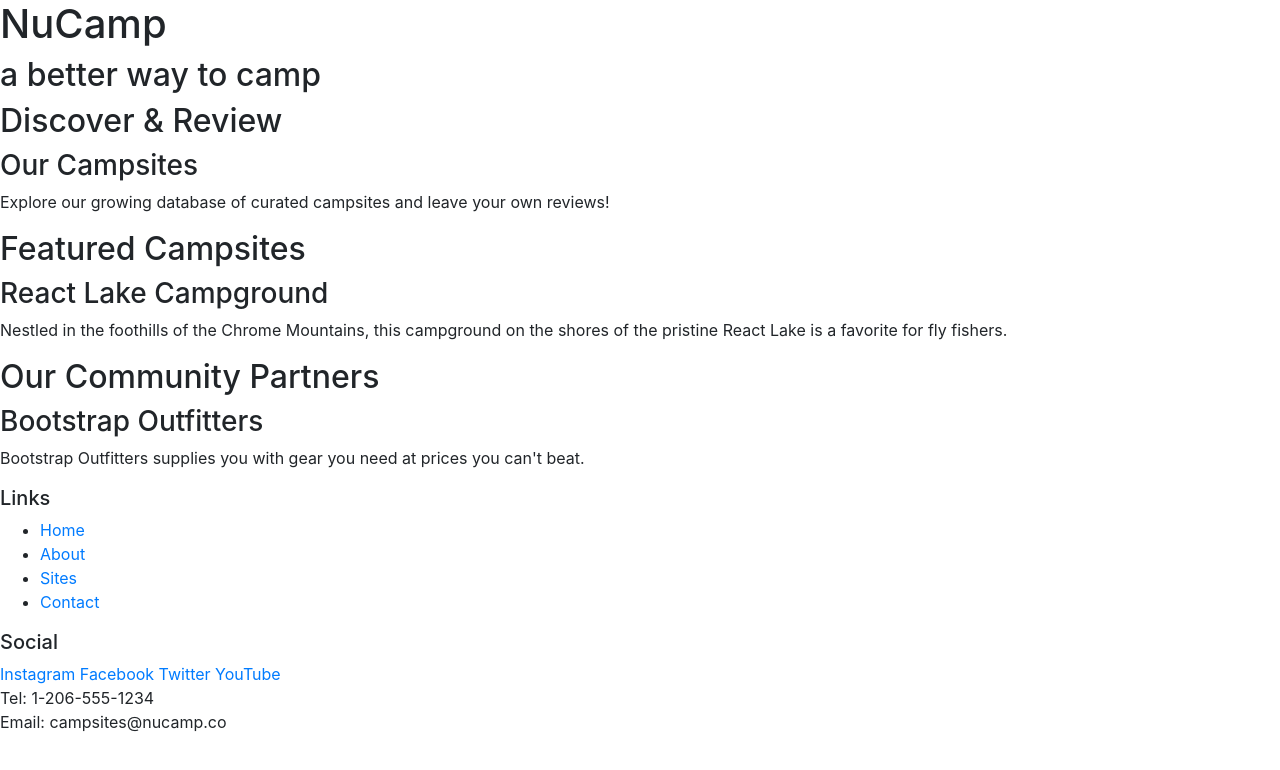
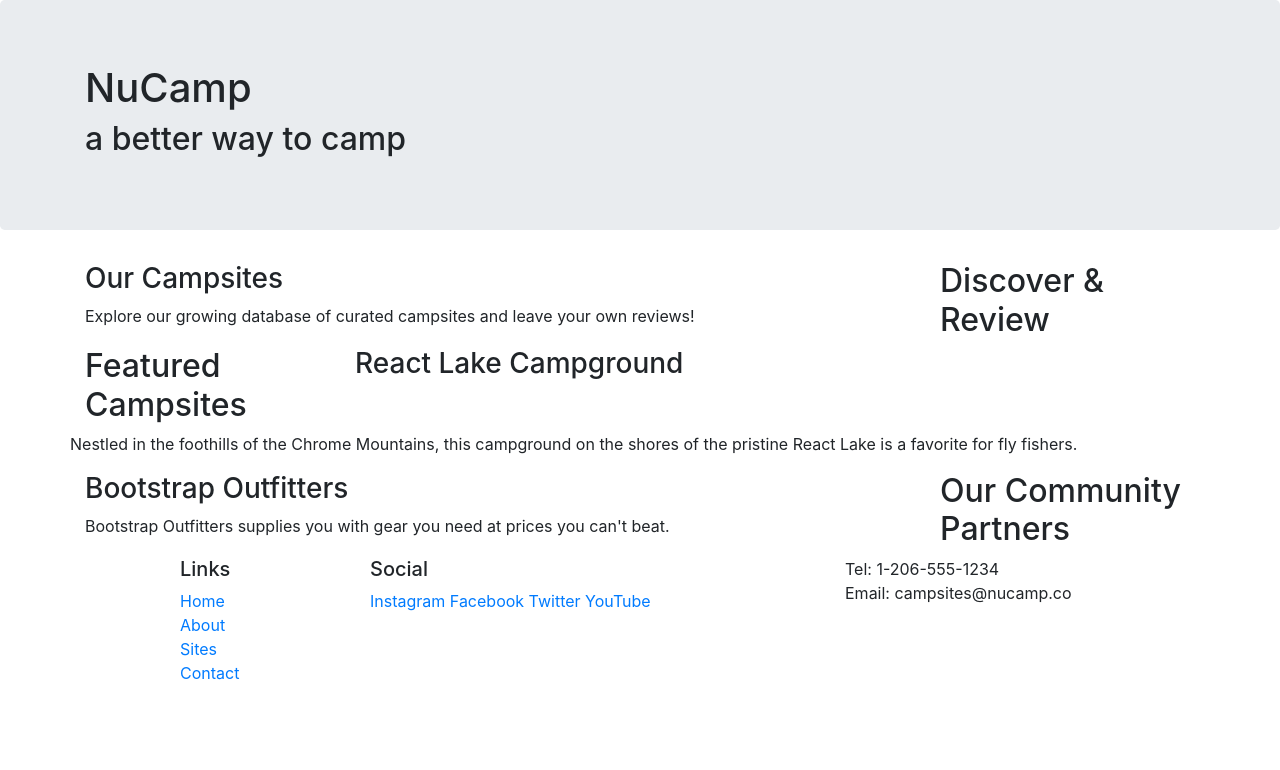
Before and after one commit to rixanne/nucamp, a website: page index.html in a window 1280 px wide. Drawn offline with nearby package versions, Linux system fonts and the light colour scheme.

Commit message:
bootstrapGrid

```diff
--- a/index.html
+++ b/index.html
@@ -14,51 +14,71 @@
 
 <body>
 
-    <header>
-        <div>
+    <header class="jumbotron">
+        <div class="container">
+            <div class="row">
+                <div class="col">
                     <h1>NuCamp</h1>
                     <h2>a better way to camp</h2>
                 </div>
+            </div>
+        </div>
     </header>
 
-    <div>
+    <div class="container">
+        <div class="row">
+            <div class="col-sm-4 order-sm-last col-md-3">
             <h2>Discover & Review</h2>
+        </div>
+        <div class="col">
             <h3>Our Campsites</h3>
             <p>Explore our growing database of curated campsites and leave your own reviews!</p>
         </div>
+    </div>
 
-    <div>
+        <div class="row">
+            <div class="col-sm-4 col-md-3">
                 <h2>Featured Campsites</h2>
+            </div>
             <h3>React Lake Campground</h3>
             <p>Nestled in the foothills of the Chrome Mountains, this campground on the shores of the pristine React Lake is a favorite for fly fishers.</p>
         </div>
 
-    <div>
+        <div class="row">
+            <div class="col-sm-4 order-sm-last col-md-3">
                 <h2>Our Community Partners</h2>
+            </div>
+            <div class="col">
                 <h3>Bootstrap Outfitters</h3>
                 <p>Bootstrap Outfitters supplies you with gear you need at prices you can't beat.</p>
             </div>
+        </div>
+    </div>
 
     <footer>
-        <div>
+        <div class="container">
+            <div class="row">
+                <div class="col-4 col-sm-2 offset-1">
                     <h5>Links</h5>
-            <ul>
+                    <ul class="list-unstyled">
                         <li><a href="#">Home</a></li>
                         <li><a href="#">About</a></li>
                         <li><a href="#">Sites</a></li>
                         <li><a href="#">Contact</a></li>
                 </ul>
         </div>
-        <div>
+        <div class="col-6 col-sm-5">
             <h5>Social</h5>
             <a href="http://instagram.com/">Instagram</a>
             <a href="http://facebook.com/">Facebook</a>
             <a href="http://twitter.com/">Twitter</a>
             <a href="http://youtube.com/">YouTube</a>
         </div>
-        <div>
+        <div class="col-sm-4">
             Tel: 1-206-555-1234<br />
             Email: campsites@nucamp.co
+        </div>
+    </div>
 </div>
     </footer>
 <!-- jQuery must come first, then Popper.js, then the Bootstrap JavaScript plugins.-->
```
Lines whose indentation alone changed are shown as unchanged.
